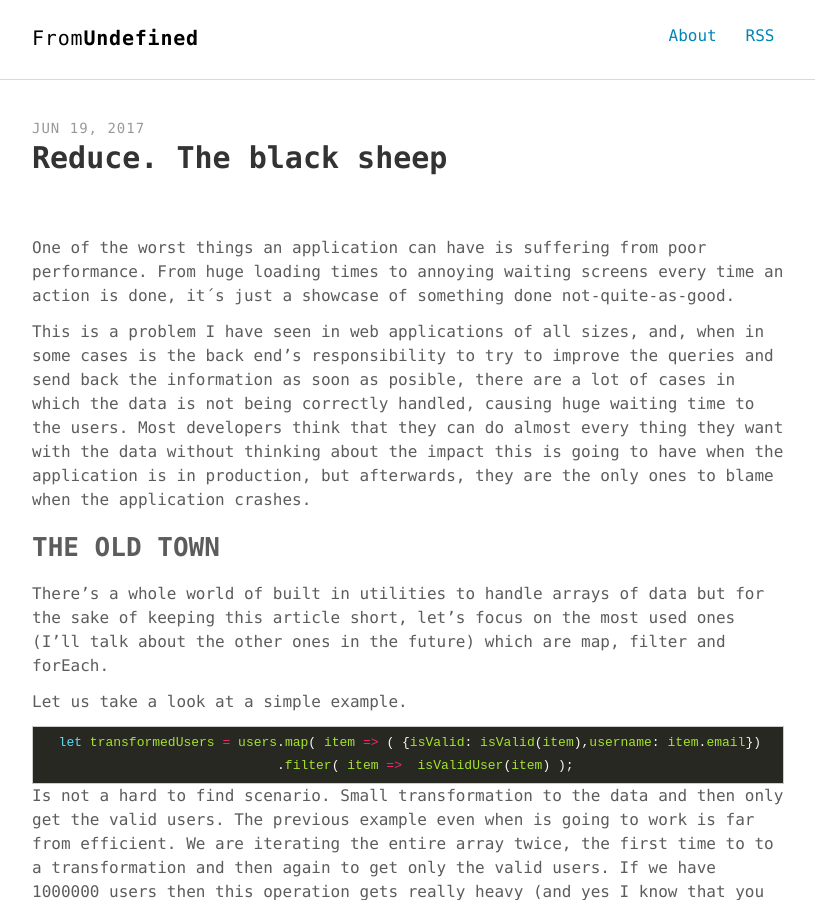
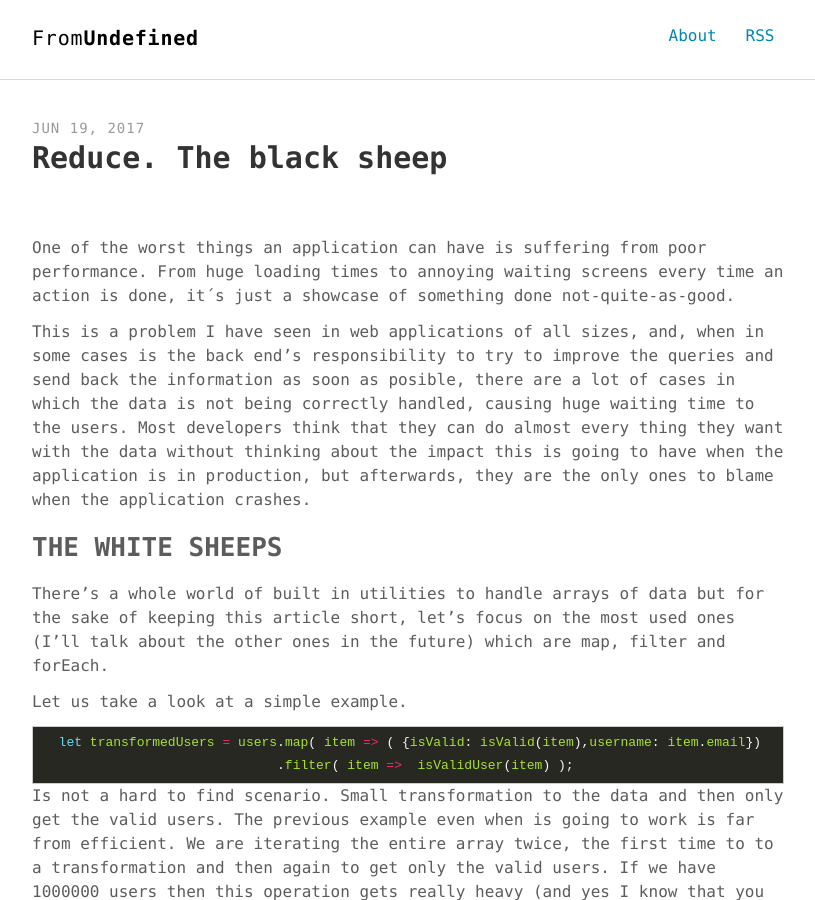
Before and after one commit to leonelgoncalves/leonelgoncalves.github.io, a Jekyll site: the page built from _posts/2017-06-19-reduce-the-black-sheep.md, in a window 1280 px wide and 900 px high. Shown: the whole window, without its empty margins (232-1047 px from the left). Built offline with Jekyll 4.4.1, drawn with Linux system fonts in a browser that asks for light colours; comment, search, counter and statistics services are not loaded.

Commit message:
changed title

```diff
--- a/_posts/2017-06-19-reduce-the-black-sheep.md
+++ b/_posts/2017-06-19-reduce-the-black-sheep.md
@@ -11,7 +11,7 @@ One of the worst things an application can have is suffering from poor performan
 This is a problem I have seen in web applications of all sizes, and, when in some cases is the back end's responsibility to try to improve the queries and send back the information as soon as posible, there are a lot of cases in which the data is not being correctly handled, causing huge waiting time to the users. Most developers think that they can do almost every thing they want with the data without thinking about the impact this is going to have when the application
 is in production, but afterwards, they are the only ones to blame when the application crashes.
 
-## THE OLD TOWN
+## THE WHITE SHEEPS
 
 There's a whole world of built in utilities to handle arrays of data but for the sake of keeping this article short, let's focus on the most used ones (I'll talk about the other ones in the future) which are map, filter and forEach.
 
```
